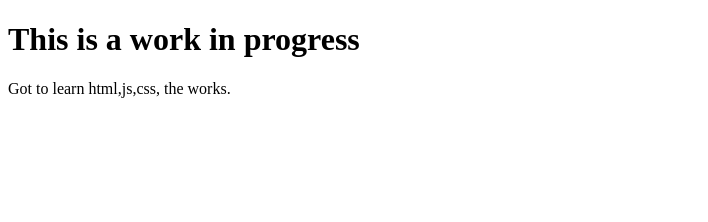
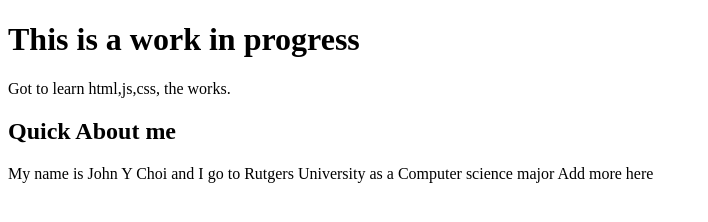
Before and after one commit to Johnchoi913/johnchoi913.github.io, a plain HTML site: page index.html in a window 1280 px wide. Shown: the whole page, without its empty margins (0-708 px from the left). Drawn offline with Linux system fonts and the light colour scheme.

Commit message:
Adding in about me section

```diff
--- a/index.html
+++ b/index.html
@@ -1,12 +1,16 @@
 <!DOCTYPE html>
 <html>
 <head>
-<title>Page Title</title>
+  <title>John Y Choi's Website</title>
 </head>
 <body>
 
 <h1>This is a work in progress</h1>
 <p>Got to learn html,js,css, the works.</p>
 
+<h2>Quick About me</h2>
+<p1>My name is John Y Choi and I go to Rutgers University as a Computer science major</p1>
+  <p2>Add more here</p2>
+
 </body>
 </html>
```
